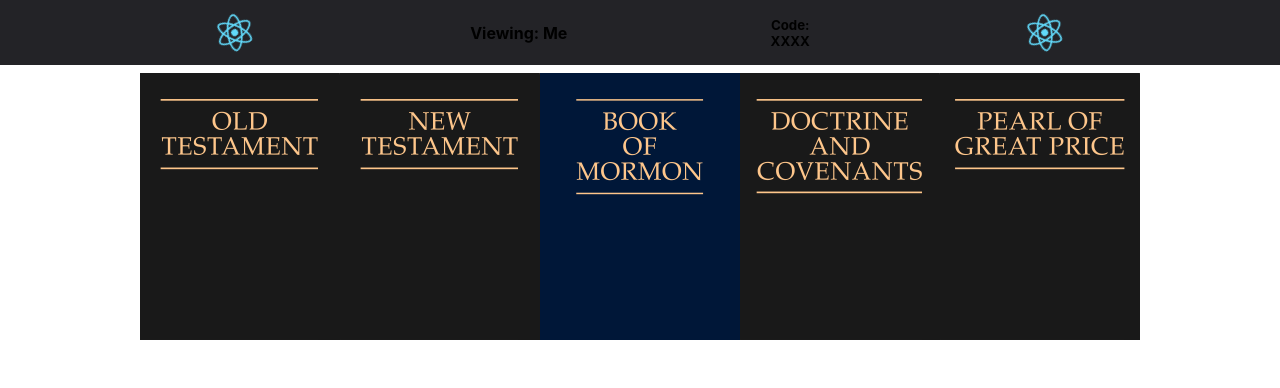
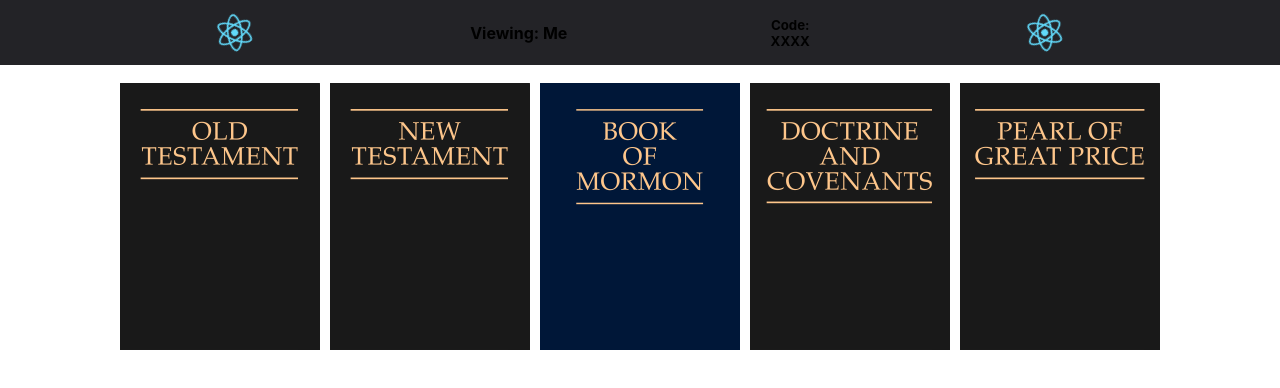
Before and after one commit to Teijien/ScriptureSession, a React (Create React App) app in the folder ss-react/: page / in a window 1280 px wide. Shown: the top 388 px of the page. Built offline with nearby package versions, Linux system fonts and the light colour scheme.

Commit message:
Spaced grid items

```diff
--- a/ss-react/src/Components/ListItems.css
+++ b/ss-react/src/Components/ListItems.css
@@ -1,3 +1,4 @@
 .book {
-    width: 200px
+    width: 200px;
+    margin-top: 10px;
 }
--- a/ss-react/src/Components/ListItems.js
+++ b/ss-react/src/Components/ListItems.js
@@ -4,6 +4,7 @@
 
 export function Book(props) {
     let curr_img
+
     try {
         curr_img = images(`./${props.img}`)
     } catch(err) {
--- a/ss-react/src/Components/View.css
+++ b/ss-react/src/Components/View.css
@@ -3,4 +3,5 @@
     grid-template-columns: repeat(auto-fit, [col-start] minmax(0, min(200px, 50%)) [col-end]);
     justify-content: center;
     margin-top: 1vh;
+    column-gap: min(10px, 5vh);
 }
```
